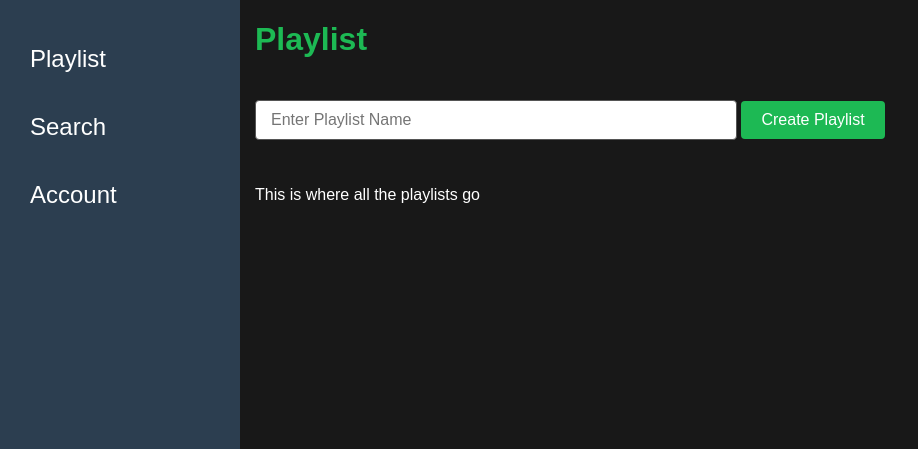
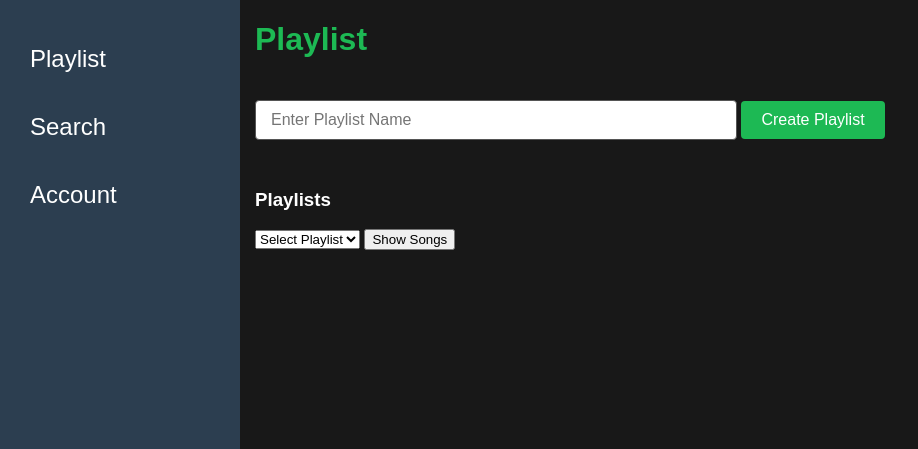
Before and after one commit to TheMadBen/playlist_app, a Flask app: template templates/playlist.html in a window 1280 px wide. Shown: the top 449 px of the page, without its empty margins (0-918 px from the left). Run offline with Flask 3, Linux system fonts and the light colour scheme; the template is opened without the code that fills it, so the values that code supplies are empty; some libraries are stand-ins or nearby versions.

Commit message:
Updated playlist.html

```diff
--- a/app.py
+++ b/app.py
@@ -2,13 +2,14 @@ from flask import Flask, request, render_template
 import psycopg2
 from psycopg2 import Error
 import random
+from flask import jsonify
 
 try:
     # Connect to an existing database
     connection = psycopg2.connect(user="postgres",
                                   password="1234",
                                   host="localhost",
-                                  port="5432",
+                                  port="5433",
                                   database="phase2")
 
     # Create a cursor to perform database operations
@@ -35,7 +36,7 @@ def get_db_connection():
         user="postgres",
         password="1234",
         host="localhost",
-        port="5432",        # for Ben it's 5432, for Philip it's 5433
+        port="5433",        # for Ben it's 5432, for Philip it's 5433
         database="phase2"   # may be different for you depending on what database you are using on your local mahcine
     )                       # for me i had to create another database different from postgres which is default
     return conn
@@ -105,22 +106,47 @@ def playlist():
     global user
     user_id = user[0]
     print(user_id)
-    # playlist_name = request.form['playlist_name']
 
-    # conn = get_db_connection()
-    # cur = conn.cursor()
+    conn = get_db_connection()
+    cur = conn.cursor()
 
-    # cur.execute("INSERT INTO playlist (user_id, playlist_name) VALUES (%s, %s) RETURNING playlist_name", (user_id, playlist_name))
-    # playlist_id = cur.fetchone()[0]
+    cur.execute("SELECT playlist_name FROM playlist WHERE user_id = %s", (user_id,))
+    playlists = cur.fetchall()
 
-    # cur.execute("SELECT * FROM playlist WHERE playlist_name = %s", (playlist_id,))
-    # new_playlist = cur.fetchone()
+    cur.close()
+    conn.close()
 
-    # conn.commit()
-    # cur.close()
-    # conn.close()
+    if request.method == 'POST':
+        playlist_name = request.form.get('playlist_name')
 
-    return render_template('playlist.html')
+        if playlist_name:
+            conn = get_db_connection()
+            cur = conn.cursor()
+
+            cur.execute("INSERT INTO playlist (user_id, playlist_name) VALUES (%s, %s) RETURNING playlist_name", (user_id, playlist_name))
+            playlist_id = cur.fetchone()[0]
+
+            conn.commit()
+            cur.close()
+            conn.close()
+
+            return render_template('playlist.html', playlist_name=playlist_name, playlists=playlists)
+
+    return render_template('playlist.html', playlists=playlists)
+
+# returns a JSON response using Flask
+@app.route('/get_songs/<playlist_name>')
+def get_songs(playlist_name):
+    conn = get_db_connection()
+    cur = conn.cursor()
+
+    cur.execute("SELECT song_name FROM song WHERE playlist_name = %s", (playlist_name,))
+    songs = cur.fetchall()
+
+    cur.close()
+    conn.close()
+
+    return jsonify({'songs': songs})
 
 
 @app.route('/search', methods=['GET', 'POST'])
--- a/templates/playlist.html
+++ b/templates/playlist.html
@@ -23,8 +23,33 @@
             <input type="submit" value="Create Playlist"></input>
         </form>
         <div class="playlists">
-            <p>This is where all the playlists go</p>
+            <h3>Playlists</h3>
+            <p class='playlist-items'>
+                <select id="playlistDropdown">
+                    <option selected disabled>Select Playlist</option>
+                    {% for playlist_name in playlists %}
+                        <option value="{{ playlist_name[0] }}">{{ playlist_name[0] }}</option>
+                    {% endfor %}
+                </select>
+                <button onclick="showSelectedPlaylist()">Show Songs</button>
+            </p>
+            <div id="songsContainer"></div>
         </div>
     </div>
+
+    <script>
+        function showSelectedPlaylist() {
+            var dropdown = document.getElementById("playlistDropdown");
+            var selectedPlaylist = dropdown.options[dropdown.selectedIndex].value;
+
+            //fetch and display songs for the selected playlist using AJAX
+            fetch(`/get_songs/${selectedPlaylist}`)
+                .then(response => response.json())
+                .then(data => {
+                    var songsContainer = document.getElementById("songsContainer");
+                    songsContainer.innerHTML = `<h3>Songs in ${selectedPlaylist}</h3><ul>${data.songs.map(song => `<li>${song}</li>`).join('')}</ul>`;
+                });
+        }
+    </script>
 </body>
 </html>
```
